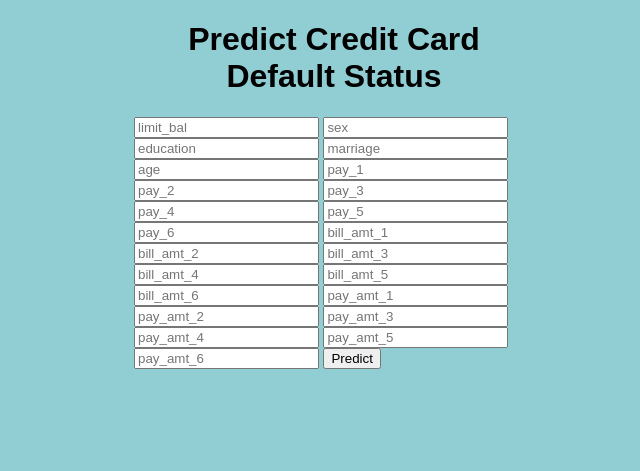
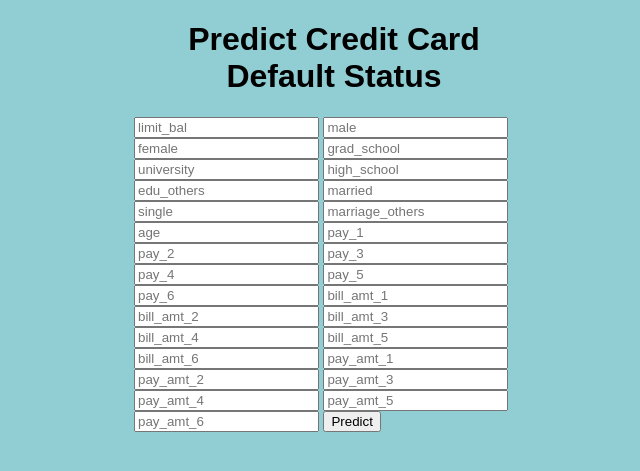
Before and after one commit to DataScienceBootCamp2023/credit_card_default_predictor, a Flask app: page / in a window 1280 px wide. Shown: the top 471 px of the page, without its empty margins (306-946 px from the left). Run offline with Flask 2, Linux system fonts and the light colour scheme.

Commit message:
Update index.html

```diff
--- a/templates/index.html
+++ b/templates/index.html
@@ -13,9 +13,15 @@
     <div class="form">
         <form action="/predict" method="POST">
             <input type="text" name="limit_bal" id="limit_bal" placeholder="limit_bal">
-            <input type="text" name="sex" id="sex" placeholder="sex">
-            <input type="text" name="education" id="education" placeholder="education">
-            <input type="text" name="marriage" id="marriage" placeholder="marriage">
+            <input type="text" name="male" id="male" placeholder="male">
+			<input type="text" name="female" id="female" placeholder="female">
+            <input type="text" name="grad_school" id="grad_school" placeholder="grad_school">
+			<input type="text" name="university" id="university" placeholder="university">
+			<input type="text" name="high_school" id="high_school" placeholder="high_school">
+			<input type="text" name="edu_others" id="edu_others" placeholder="edu_others">
+            <input type="text" name="married" id="married" placeholder="married">
+			<input type="text" name="single" id="single" placeholder="single">
+			<input type="text" name="marriage_others" id="marriage_others" placeholder="marriage_others">
 			 <input type="text" name="age" id="age"placeholder="age">
             <input type="text" name="pay_1" id="pay_1" placeholder="pay_1">
             <input type="text" name="pay_2" id="pay_2"placeholder="pay_2">
```
